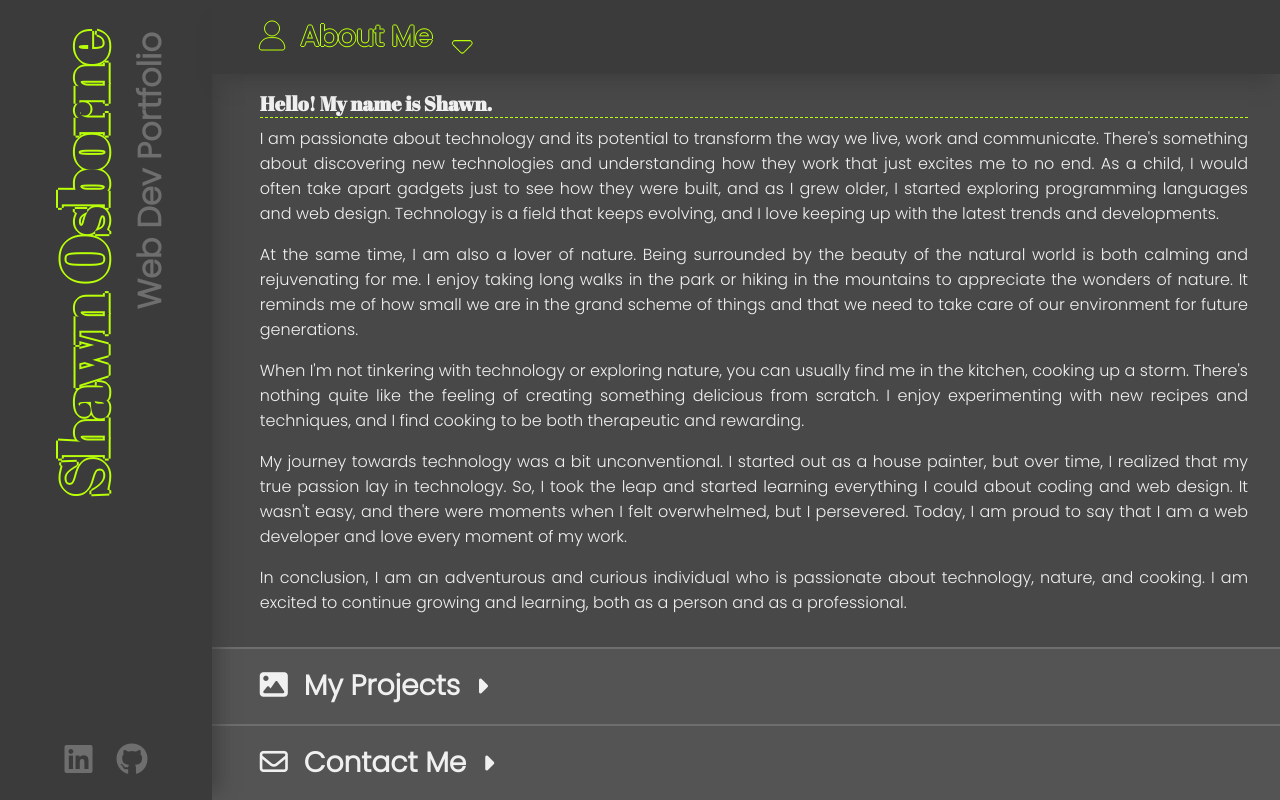
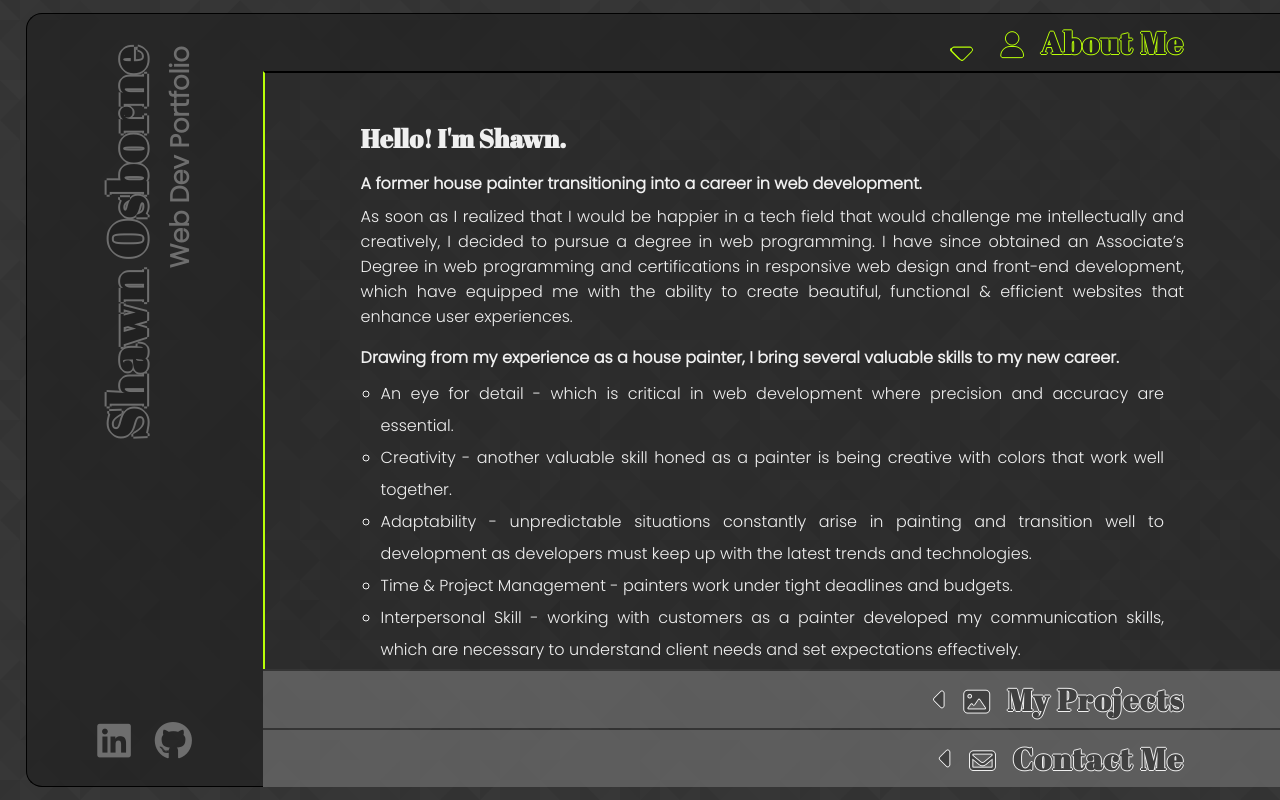
Before and after one commit to ShawnO86/portfolio-site, a plain HTML site: page index.html in a window 1280 px wide. Both pictures are taken after a click on the element "About Me". Drawn offline with Linux system fonts and the light colour scheme.

Commit message:
in-browser prototyping

```diff
--- a/index.html
+++ b/index.html
@@ -31,43 +31,43 @@
     </header>
 
     <main>
-
         <div class="collBtn" id="aboutBtn">
             <h3><i class="fa-solid fa-user"></i>About Me</h3>
         </div>
 
         <section class="content" id="About">
-            <h4>Hello! My name is Shawn.</h4>
+            <h4>Hello! I'm Shawn.</h4>
             <div id="aboutContainer" class="innerContent">
                 <div class="picture"></div>
                 <div id="aboutText">
-                    <p>I am passionate about technology and its potential to transform the way we live, work and
-                        communicate. There's something about discovering new technologies and understanding how they
-                        work that just excites me to no end. As a child, I would often take apart gadgets just to see
-                        how they were built, and as I grew older, I started exploring programming languages and web
-                        design. Technology is a field that keeps evolving, and I love keeping up with the latest trends
-                        and developments.</p>
+                    <h5>A former house painter transitioning into a career in web development.</h5>
+                    <p>As soon as I realized that I would be happier in a tech field that would challenge me
+                        intellectually and creatively, I decided to pursue a degree in web programming. I have since
+                        obtained an Associate’s Degree in web programming and certifications in responsive web design
+                        and front-end development, which have equipped me with the ability to create beautiful,
+                        functional & efficient websites that enhance user experiences.</p>
 
-                    <p>At the same time, I am also a lover of nature. Being surrounded by the beauty of the natural
-                        world is both calming and rejuvenating for me. I enjoy taking long walks in the park or hiking
-                        in the mountains to appreciate the wonders of nature. It reminds me of how small we are in the
-                        grand scheme of things and that we need to take care of our environment for future generations.
-                    </p>
+                    <h5>Drawing from my experience as a house painter, I bring several valuable skills to my new career.
+                    </h5>
 
-                    <p>When I'm not tinkering with technology or exploring nature, you can usually find me in the
-                        kitchen, cooking up a storm. There's nothing quite like the feeling of creating something
-                        delicious from scratch. I enjoy experimenting with new recipes and techniques, and I find
-                        cooking to be both therapeutic and rewarding.</p>
+                    <ul>
+                        <li>An eye for detail - which is critical in web development where precision and accuracy
+                            are essential.</li>
 
-                    <p>My journey towards technology was a bit unconventional. I started out as a house painter, but
-                        over time, I realized that my true passion lay in technology. So, I took the leap and started
-                        learning everything I could about coding and web design. It wasn't easy, and there were moments
-                        when I felt overwhelmed, but I persevered. Today, I am proud to say that I am a web developer
-                        and love every moment of my work.</p>
+                        <li>Creativity - another valuable skill honed as a painter is being creative with colors that
+                            work well together.</li>
 
-                    <p>In conclusion, I am an adventurous and curious individual who is passionate about technology,
-                        nature, and cooking. I am excited to continue growing and learning, both as a person and as a
-                        professional. </p>
+                        <li>Adaptability - unpredictable situations constantly arise in painting and transition well to
+                            development as developers must keep up with the latest trends and technologies.</li>
+
+                        <li>Time & Project Management - painters work under tight deadlines and budgets.</li>
+
+                        <li>Interpersonal Skill - working with customers as a painter developed my communication skills,
+                            which are necessary to understand client needs and set expectations effectively.</li>
+                    </ul>
+
+                    <h5>Skills:</h5>
+
                 </div>
             </div>
 
--- a/style.css
+++ b/style.css
@@ -1,6 +1,6 @@
 :root {
     --popGreen: 185, 255, 8;
-    --dark: 59, 59, 59;
+    --dark: 33, 33, 33;
     --med: 110, 110, 110;
     --light: 240, 240, 240;
 }
@@ -19,34 +19,42 @@ a {
 
 body {
     height: 100vh;
-    margin: 0 auto;
+    padding: clamp(0.5rem, 1vw, 1rem) 0 clamp(0.5rem, 1vw, 1rem) clamp(0.5rem, 2vw, 2rem);
     display: flex;
-    background-color: rgb(var(--med));
+    background-color: black;
+    background-image: url(./assets/prism.png);
     font-family: 'Poppins', sans-serif;
 }
 
+main {
+    display: flex;
+    flex-direction: column;
+    border-top: 1px solid black;
+    border-top: 1px solid black;
+}
+
 header {
-    background-color: rgb(var(--dark));
     display: flex;
     flex-direction: column;
     justify-content: space-between;
     align-items: center;
     text-align: right;
-    margin: 0;
-    box-shadow: 1rem 0 1rem -0.5rem rgba(var(--dark), 0.65);
-    z-index: 2;
-}/* add a media query for header height!!! */
+    background-color: rgba(var(--dark), 0.7);
+    border-radius: 1rem 0 0 1rem;
+    border: 1px solid black;
+    border-right: none;
+}
 
 .headText {
     display: flex;
-    padding: 2rem clamp(1rem, 3vw, 3rem);
+    padding: 2rem clamp(1.5rem, 5vw, 5rem);
 }
 
 .social {
     display: flex;
     padding: 1rem 0.5rem;
     gap: clamp(0.5rem, 2vw, 1.5rem);
-    font-size: clamp(1rem, 2.5vw, 2rem);
+    font-size: clamp(1rem, 3vw, 2.5rem);
 }
 
 .social i {
@@ -61,20 +69,21 @@ header {
 
 .headText h1 {
     font-family: 'Abril Fatface', cursive;
-    color: rgb(var(--dark));
-    text-shadow: -2px 0 rgb(var(--popGreen)), 0 2px rgb(var(--popGreen)), 2px 0 rgb(var(--popGreen)), 0 -2px rgb(var(--popGreen));
+    color: rgba(var(--dark), 1);
+    text-shadow: -2px 0 rgb(var(--med)), 0 2px rgb(var(--med)), 2px 0 rgb(var(--med)), 0 -2px rgb(var(--med));
     transition: color 0.2s ease-in-out, text-shadow 0.2s ease-in-out;
-    font-size: clamp(2rem, 5vw, 4rem);
+    font-size: clamp(2rem, 4vw, 4rem);
+    letter-spacing: 0.1rem;
 }
 
 .headText h1:hover {
-    color: rgb(var(--popGreen));
-    text-shadow: none;
+    color: rgb(var(--dark));
+    text-shadow: -2px 0 rgb(var(--popGreen)), 0 2px rgb(var(--popGreen)), 2px 0 rgb(var(--popGreen)), 0 -2px rgb(var(--popGreen));
 }
 
 .headText h2 {
     color: rgb(var(--med));
-    font-size: clamp(1rem, 2.5vw, 2rem);
+    font-size: clamp(1rem, 2vw, 2rem);
 }
 
 .headText h1, .headText h2 {
@@ -82,24 +91,22 @@ header {
 }
 
 header h1, header h2 {
-    writing-mode: vertical-rl;
-}
-
-main {
-    display: flex;
-    flex-direction: column;
+    writing-mode: vertical-lr;
 }
 
 .collBtn {
-    background-color: rgba(var(--dark), 0.5);
-    color: rgb(var(--light));
+    font-family: 'Abril Fatface', cursive;
+    color: rgba(var(--dark), 0.85);
+    text-shadow: -1px 0 rgb(var(--light)), 0 1px rgb(var(--light)), 1px 0 rgb(var(--light)), 0 -1px rgb(var(--light));
+    background-color: rgba(var(--med), 0.7);
     display: flex;
-    justify-content: left;
+    justify-content: right;
     align-items: center;
-    transition: color 0.2s ease-in-out, padding 0.2s ease-in-out, text-shadow 0.2s ease-in-out, background-color 0.2s ease-in-out;
+    transition: color 0.2s ease-in-out, text-shadow 0.2s ease-in-out, background-color 0.3s ease-in-out;
     flex: 1;
-    padding-left: 2rem;
-    font-size: clamp(1rem, 2vw, 1.5rem);
+    padding: 0.5rem clamp(4rem, 8vw, 6rem) 0.5rem 0;
+    font-size: clamp(1rem, 2vw, 2rem);
+    letter-spacing: 0.1rem;
     margin-top: 2px;
 }
 
@@ -107,8 +114,8 @@ main {
     margin-top: 0;
 }
 
-.collBtn:after {
-    content: "\f0da";
+.collBtn::before {
+    content: "\f0d9";
     font: var(--fa-font-solid);
     margin-left: 1rem;
     transition: transform 0.3s ease-in-out;
@@ -116,18 +123,19 @@ main {
 
 .collBtn i {
     padding: 0 1rem;
+    font-size: smaller;
 }
 
 .collBtn:hover {
     cursor: pointer;
     color: rgb(var(--dark));
-    background: rgb(var(--dark));
+    background-color: rgba(var(--dark), 0.7);
     text-shadow: -1px 0 0 rgb(var(--popGreen)), 0 1px 0 rgb(var(--popGreen)), 1px 0 0 rgb(var(--popGreen)), 0 -1px 0 rgb(var(--popGreen));
 }
 
-.collBtn:hover::after {
-    color: rgb(var(--dark));
-    transform: scale(1.25) translatex(0.5rem);
+.collBtn:hover::before {
+    color: rgba(0, 0, 0, 0.9);
+    transform: scale(1.25) translate(-0.5rem, 0);
 }
 
 .content {
@@ -138,6 +146,23 @@ main {
     transition: max-height 0.3s ease-in-out, opacity 0.3s ease-in-out, color 0.3s ease-in-out, background-color 0.3s ease-in-out, padding 0.3s ease-in-out;
 }
 
+.content h4 {
+    font-family: 'Abril Fatface', cursive;
+    margin-bottom: 0.5rem;
+    font-size: clamp(1.25rem, 2vw, 1.75rem);
+}
+
+.content h5 {
+    margin: 0.5rem 0;
+    font-size: 1rem;
+}
+
+.content ul {
+    padding: 0 1.25rem;
+    line-height: 2rem;
+    list-style: circle;
+}
+
 .innerContent {
     display: flex;
 }
@@ -146,43 +171,51 @@ main {
     margin-bottom: 1rem;
 }
 
-.picture img {
-    width: 100%;
-    margin-right: 2rem;
+.activeBtn {
+    color: rgb(var(--dark));
+    background-color: rgba(var(--dark), 0.7);
+    text-shadow: -1px 0 0 rgb(var(--popGreen)), 0 1px 0 rgb(var(--popGreen)), 1px 0 0 rgb(var(--popGreen)), 0 -1px 0 rgb(var(--popGreen));
 }
 
-.activeBtn {
+.activeBtn:hover {
     color: rgb(var(--dark));
-    background: rgb(var(--dark));
-    text-shadow: -1px 0 0 rgb(var(--popGreen)), 0 1px 0 rgb(var(--popGreen)), 1px 0 0 rgb(var(--popGreen)), 0 -1px 0 rgb(var(--popGreen));
-    box-shadow: 0 1rem 1rem -0.5rem rgba(var(--dark), 0.65);
-    z-index: 2;
-    margin-top: 0;
+    background-color: rgba(var(--dark), 0.7);
 }
 
-.activeBtn:after, .activeBtn:hover::after {
-    transform: rotate(90deg) translate(0.5rem, -0.5rem) scale(1.25);
-    color: rgb(var(--dark));
+.activeBtn::before, .activeBtn:hover::before {
+    transform: rotate(-90deg) translate(-0.5rem, -1rem) scale(1.25);
 }
 
 .activeContent {
     overflow-y: scroll;
     opacity: 1;
     color: rgb(var(--light));
-    background-color: rgba(var(--dark), 0.75);
-    padding: 1rem 2rem 1rem 3rem;
+    background-color: rgba(var(--dark), 0.4);
+    padding: clamp(2rem, 4vw, 3rem) clamp(4rem, 8vw, 6rem) 2rem clamp(4rem, 8vw, 6rem);
+    font-size: clamp(0.9rem, 2vw, 1rem);
+    border-top: 2px solid black;
+    border-left: 2px solid rgb(var(--popGreen));
 }
 
-.activeContent h4 {
-    font-family: 'Abril Fatface', cursive;
-    border-bottom: 1px dashed rgb(var(--popGreen));
-    margin-bottom: 0.5rem;
-    font-size: 1.25rem;
+@media screen and (max-height: 650px) {
+    .headText h1 {
+        font-size: clamp(2rem, 6vh, 3rem);
+    }
+    .headText h2 {
+        font-size: clamp(1rem, 3vh, 2rem);
+    }
+    .social {
+        font-size: clamp(1rem, 3vh, 2.5rem);
+    }
+    .collBtn {
+        font-size: clamp(1rem, 3vh, 2rem);
+    }
 }
 
 @media screen and (max-width: 600px) {
     body {
         flex-direction: column;
+        padding: 0.25rem;
     }
 
     main {
@@ -194,6 +227,7 @@ main {
         flex-direction: row;
         text-align: left;
         min-height: 10vh;
+        border-radius: 0;
     }
 
     .headText {
@@ -207,6 +241,7 @@ main {
     }
 
     .headText h1 {
+
         text-shadow: -2px 0 rgb(var(--med)), 0 2px rgb(var(--med)), 2px 0 rgb(var(--med)), 0 -2px rgb(var(--med));
     }
 
@@ -219,7 +254,7 @@ main {
     }
 
     .collBtn {
-        padding: 0;
+        padding: 0 0.9rem;
         margin-top: 1px;
     }
 
@@ -231,18 +266,9 @@ main {
         font-size: 0.9rem;
     }
 
-    .activeBtn {
-        margin-top: 0;
-    }
-
-    .activeBtn:first-of-type {
-        margin-top: 1px;
-    }
-
     .activeContent {
-        padding: 0.5rem;
+        padding: 0.5rem 0.9rem;
         font-size: 0.9rem;
-        background-color: rgba(var(--dark), 0.75);
     }
 
     .activeContent h4 {
```
Also changed, not shown: XD Mockup/Web 1920 – Home.png (deleted), XD Mockup/Web 1920 – Projects.png (deleted), assets/blackjackScreen.jpg (added), assets/blackjackScreenMobile.jpg (added), assets/prism.png (added), 1 other file.
